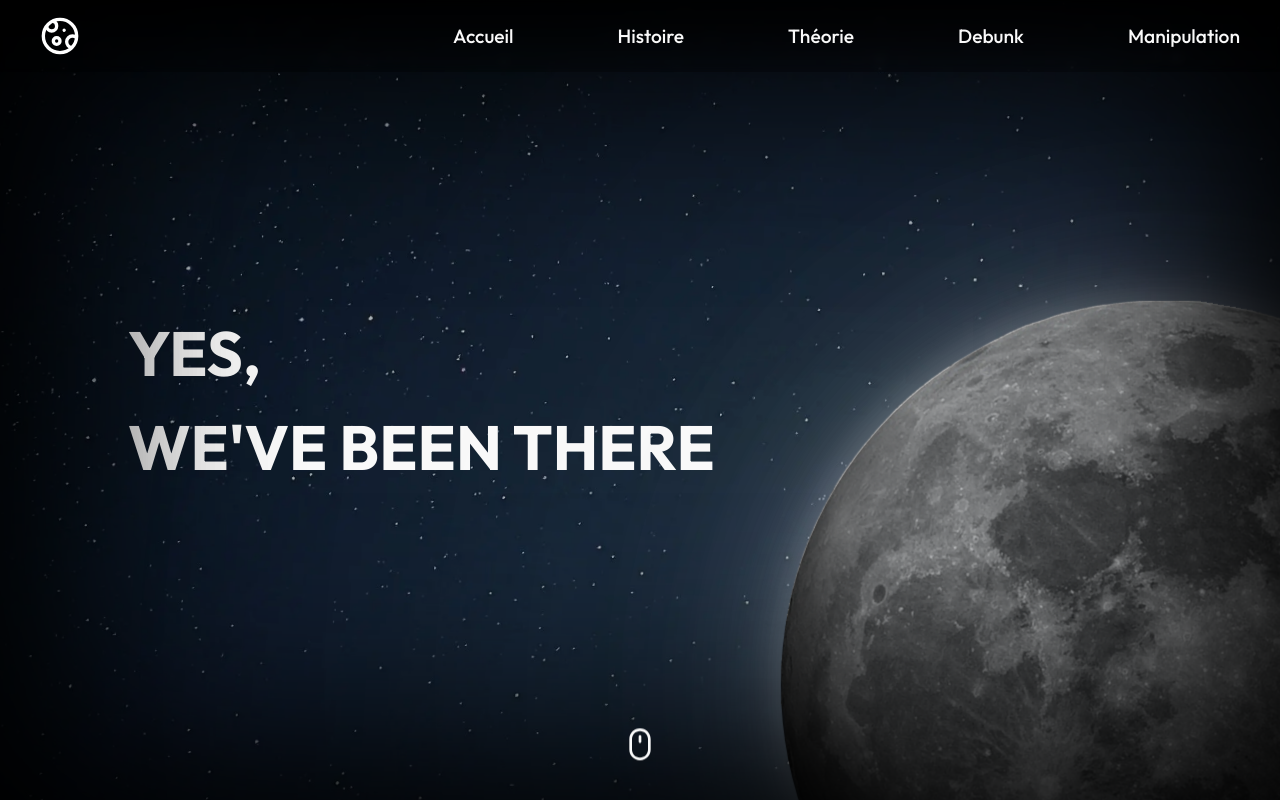
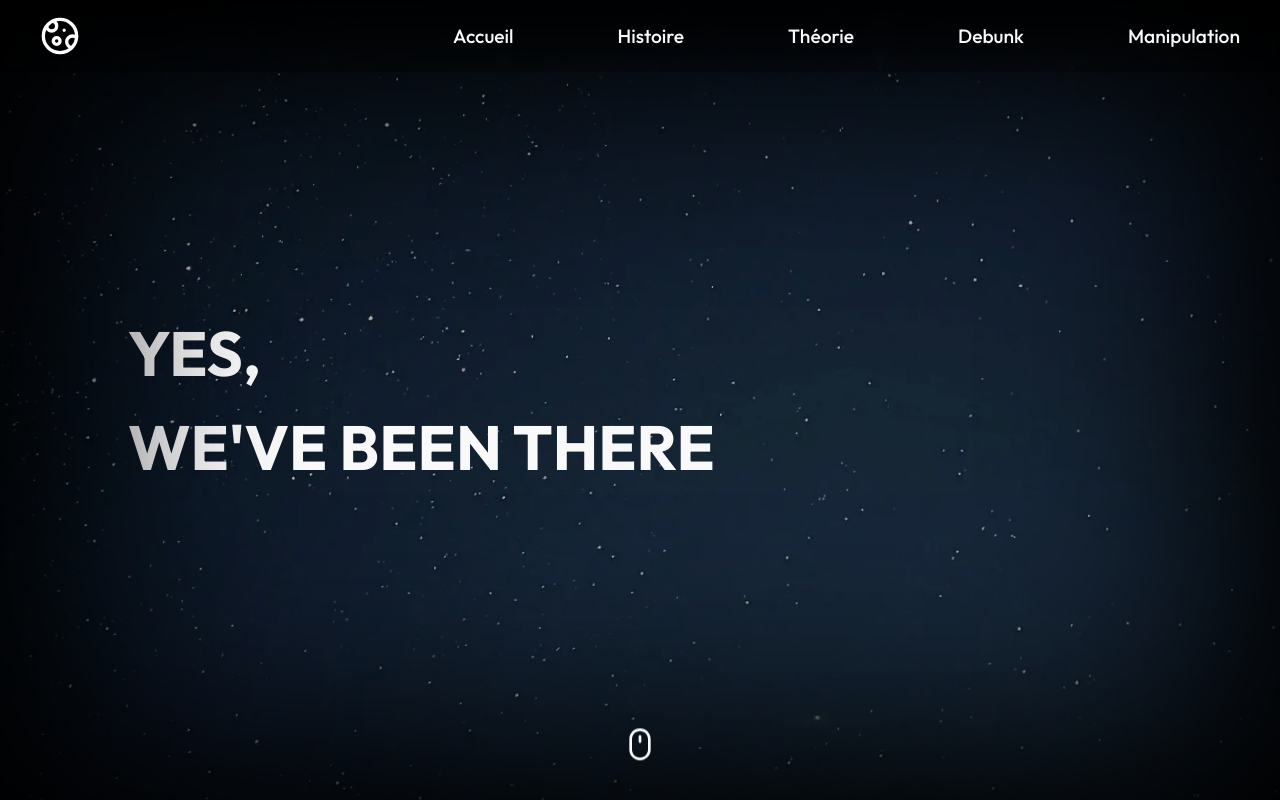
Before and after one commit to LouisLecouturier/Moon-Debunk, a Next.js app: page / in a window 1280 px wide. Built offline with nearby package versions, Linux system fonts and the light colour scheme; a web font is replaced by a local one.

Commit message:
isloaded

```diff
--- a/components/Shared/Hero/Hero.jsx
+++ b/components/Shared/Hero/Hero.jsx
@@ -1,9 +1,11 @@
 import Image from "next/image";
 import styles from "./Hero.module.scss";
-
+import { useState } from "react";
 import Mouse from "../../../assets/icons/mouse.svg";
 
 const Hero = ({ title1, title2, text, page }) => {
+  const [loaded, setLoaded] = useState({ bg: false, moon: false });
+
   return (
     <section className={`scroll-snap ${styles.heroContainer}`}>
       <Image
@@ -11,6 +13,7 @@ const Hero = ({ title1, title2, text, page }) => {
         width={2268}
         height={4032}
         layout="fill"
+        onLoadingComplete={() => setLoaded({ ...loaded, bg: true })}
         src="/images/space.webp"
         alt="space"
       />
@@ -33,13 +36,14 @@ const Hero = ({ title1, title2, text, page }) => {
         </div>
 
         <div className={styles.heroShadow}></div>
-        {page && page === "index" && (
+        {page && loaded.bg && loaded.moon && page === "index" && (
           <div className={styles.moonContainer}>
             <div className={styles.moonShadow}></div>
             <Image
               className={styles.moon}
               src="/images/moon.webp"
               alt="moon"
+              onLoadingComplete={() => setLoaded({ ...loaded, moon: true })}
               width={500}
               height={500}
               layout="responsive"
```
